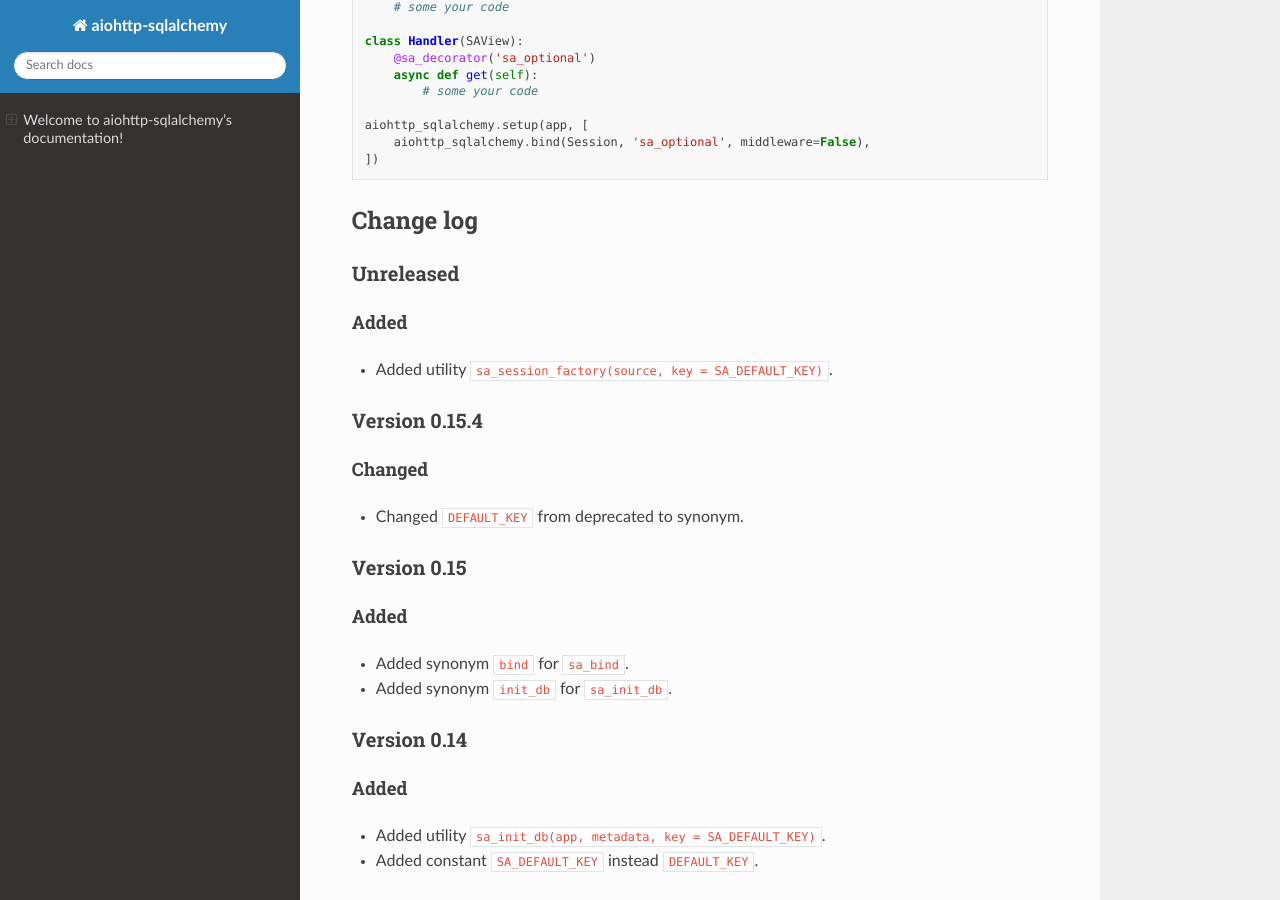
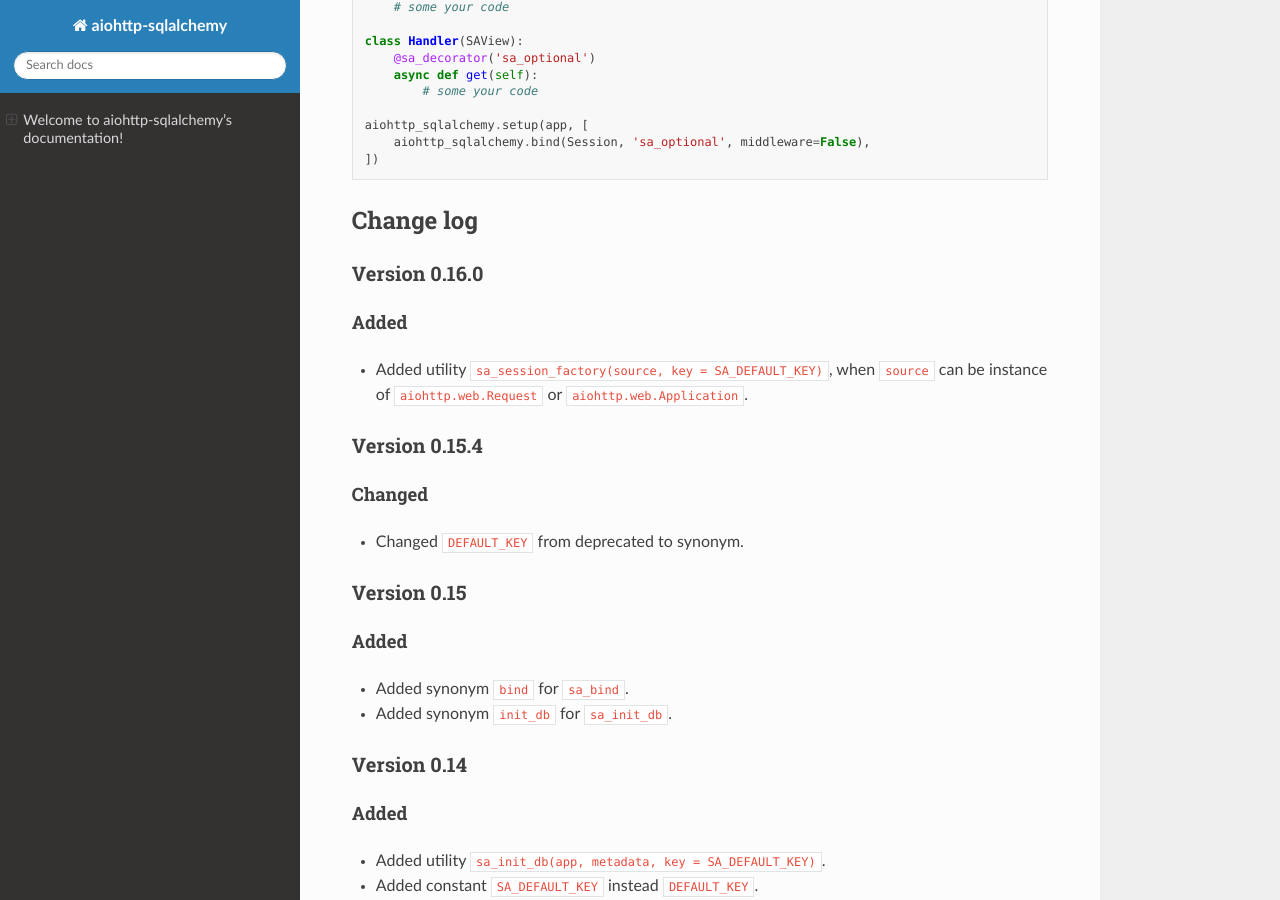
Before and after one commit to ri-gilfanov/aiohttp-sqlalchemy, a Sphinx documentation site: the page built from docs/index.rst, in a window 1280 px wide and 900 px high, scrolled down 3804 px. Built offline with Sphinx 7.4.7 and the Read the Docs theme 2.0.0, drawn with Linux system fonts in a browser that asks for light colours.

Commit message:
Verion placeholder 0.16.0 and update docs/index.rst

```diff
--- a/aiohttp_sqlalchemy/__init__.py
+++ b/aiohttp_sqlalchemy/__init__.py
@@ -21,7 +21,7 @@ if TYPE_CHECKING:
                                              TSessionFactory)
 
 
-__version__ = '0.15.5'
+__version__ = '0.16.0'
 
 __all__ = [
     'bind', 'DuplicateAppKeyError', 'DuplicateRequestKeyError', 'init_db',
--- a/docs/conf.py
+++ b/docs/conf.py
@@ -22,7 +22,7 @@ copyright = '2021, Ruslan Ilyasovich Gilfanov'
 author = 'Ruslan Ilyasovich Gilfanov'
 
 # The full version, including alpha/beta/rc tags
-release = '0.15.5'
+release = '0.16.0'
 
 
 # -- General configuration ---------------------------------------------------
--- a/docs/index.rst
+++ b/docs/index.rst
@@ -225,11 +225,13 @@ Decorating handlers
 
 Change log
 ----------
-Unreleased
-^^^^^^^^^^
+Version 0.16.0
+^^^^^^^^^^^^^^
 Added
 """""
-* Added utility ``sa_session_factory(source, key = SA_DEFAULT_KEY)``.
+* Added utility ``sa_session_factory(source, key = SA_DEFAULT_KEY)``, when
+  ``source`` can be instance of ``aiohttp.web.Request`` or
+  ``aiohttp.web.Application``.
 
 Version 0.15.4
 ^^^^^^^^^^^^^^
--- a/pyproject.toml
+++ b/pyproject.toml
@@ -1,6 +1,6 @@
 [tool.poetry]
 name = "aiohttp-sqlalchemy"
-version = "0.15.5"
+version = "0.16.0"
 description = "SQLAlchemy 1.4 / 2.0 support for aiohttp."
 authors = [
     "Ruslan Ilyasovich Gilfanov <ri.gilfanov@yandex.ru>",
```
Also changed, not shown: 1 other file.
